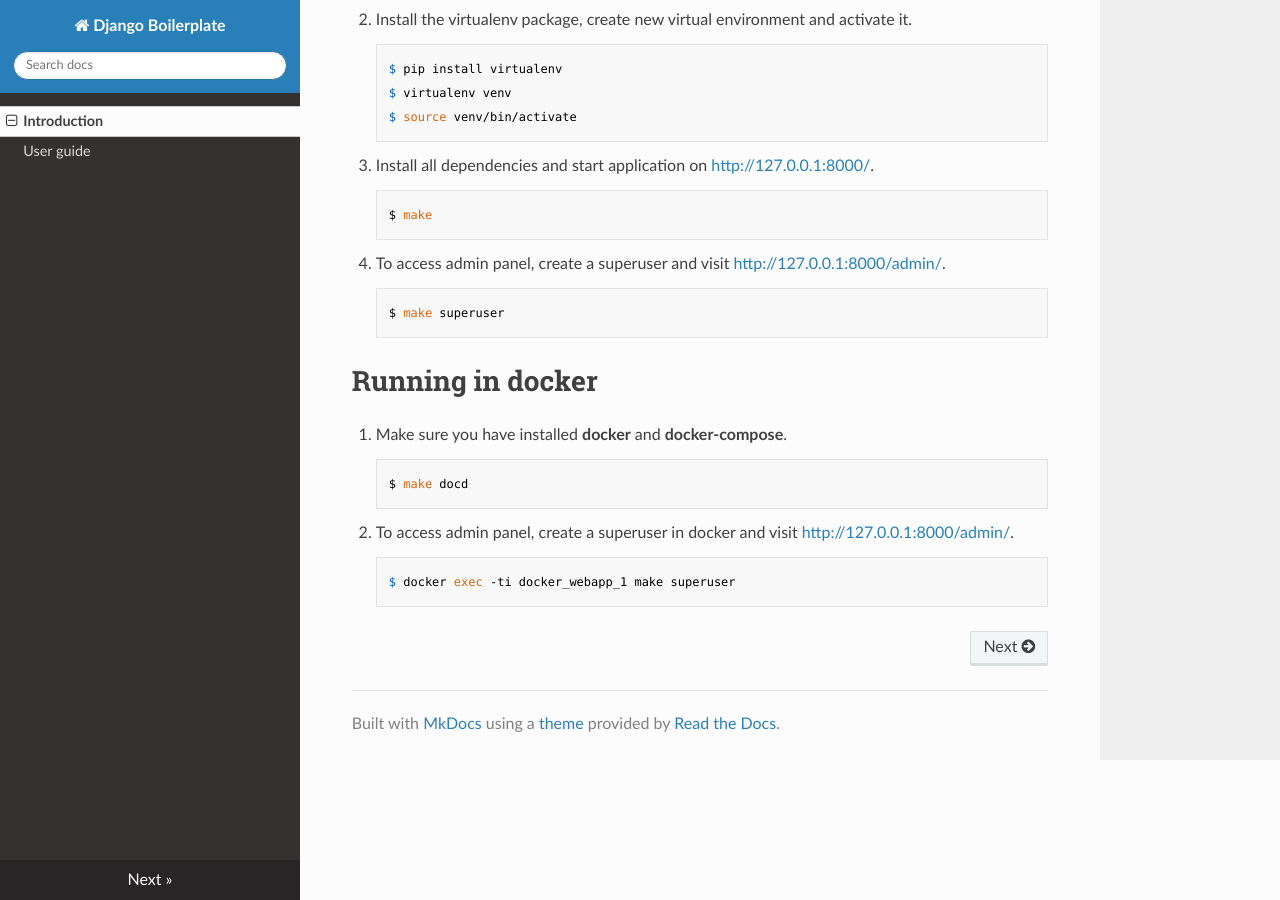
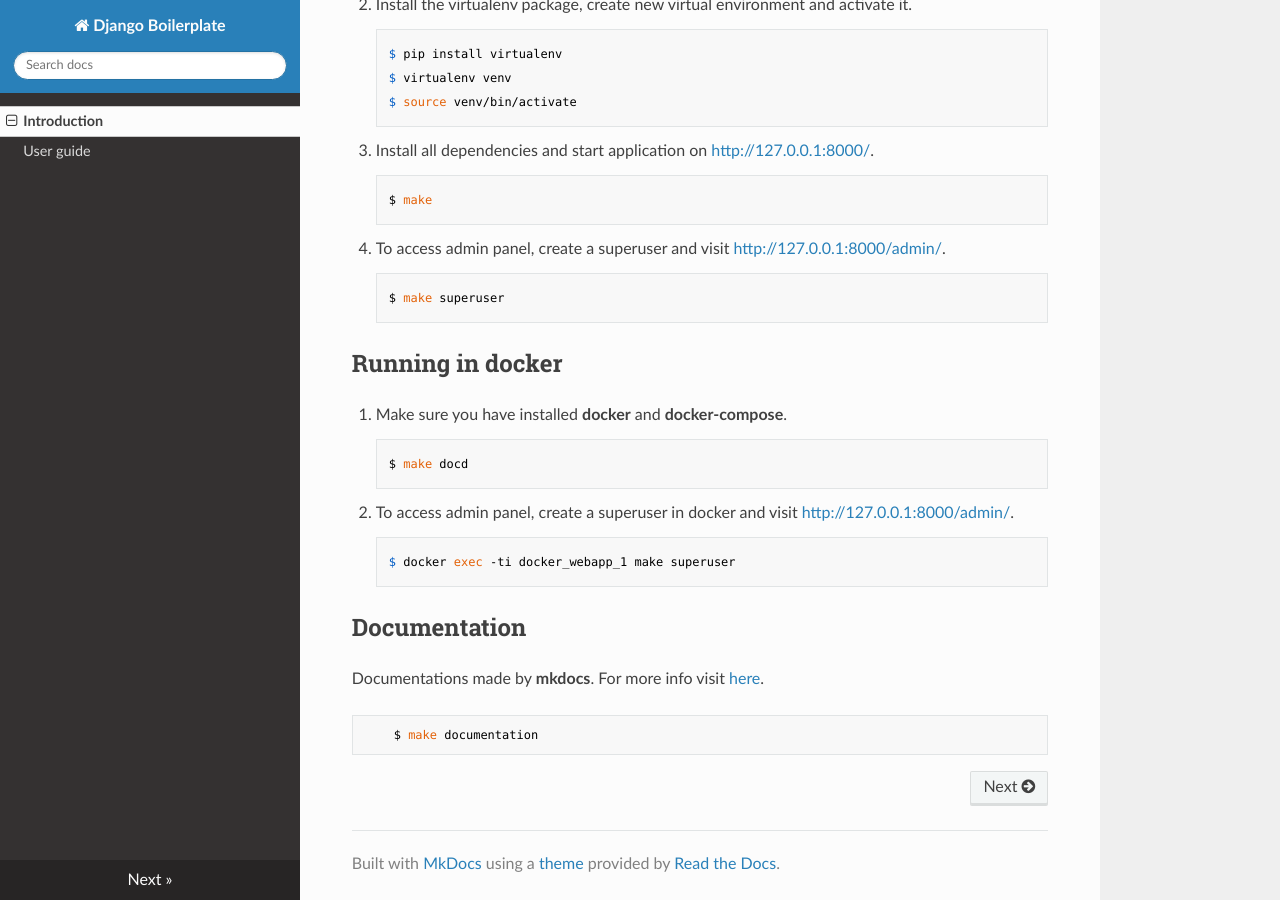
Before and after one commit to ozcanyarimdunya/django-boilerplate, an MkDocs documentation site: the page built from docs/index.md, in a window 1280 px wide and 900 px high, scrolled down 806 px. Built offline with MkDocs 1.6.1, drawn with Linux system fonts in a browser that asks for light colours; nearby versions of some CDN libraries.

```diff
--- a/docs/index.md
+++ b/docs/index.md
@@ -1,4 +1,4 @@
-# Django Boilerplate
+## Django Boilerplate
 
 [![Build Status](https://travis-ci.org/ozcanyarimdunya/django-boilerplate.svg?branch=master)](https://travis-ci.org/ozcanyarimdunya/django-boilerplate)
 [![Coverage Status](https://coveralls.io/repos/github/ozcanyarimdunya/django-boilerplate/badge.svg?branch=master)](https://coveralls.io/github/ozcanyarimdunya/django-boilerplate?branch=master)
@@ -11,7 +11,7 @@
 | Documentation | [https://ozcanyarimdunya.github.io/django-boilerplate/](https://ozcanyarimdunya.github.io/django-boilerplate/)    |
 | Github        | [https://github.com/ozcanyarimdunya/django-boilerplate/](https://github.com/ozcanyarimdunya/django-boilerplate/)  |
 
-# Features
+## Features
 
 - `docker` support
 - Settings are separated as `production` and `development`
@@ -19,7 +19,7 @@
 - `django-constance` installed
 - A `common` app installed with a timestamped `BaseModel` model
 
-# Installation
+## Installation
 
 1. Clone the repository.
 
@@ -42,7 +42,7 @@
         $ make superuser
 
 
-# Running in docker
+## Running in docker
 
 1. Make sure you have installed **docker** and **docker-compose**.
 
@@ -52,3 +52,9 @@
 2. To access admin panel, create a superuser in docker and visit [http://127.0.0.1:8000/admin/](http://127.0.0.1:8000/admin/).
 
         $ docker exec -ti docker_webapp_1 make superuser
+
+## Documentation
+
+Documentations made by **mkdocs**. For more info visit [here](https://www.mkdocs.org/).
+
+        $ make documentation
```
Also changed, not shown: README.md (+10 -4 lines), 1 other file.
